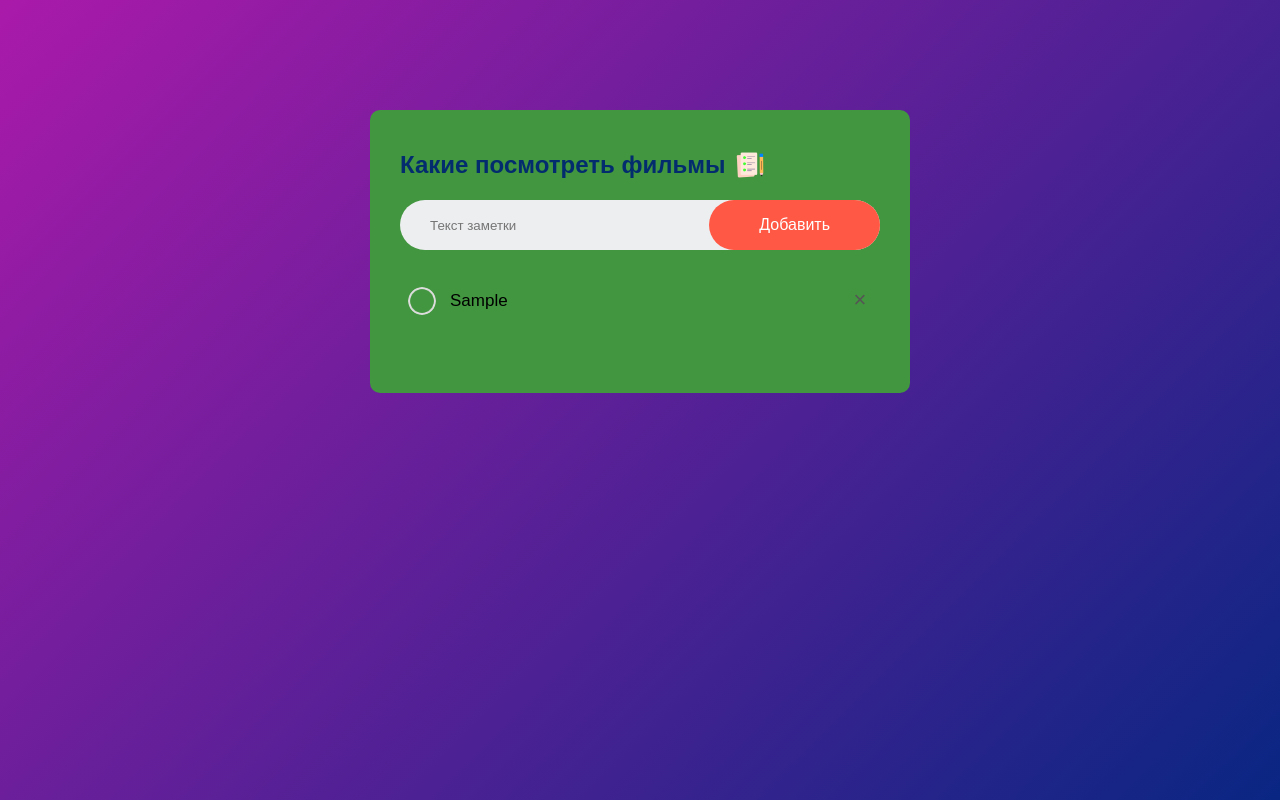
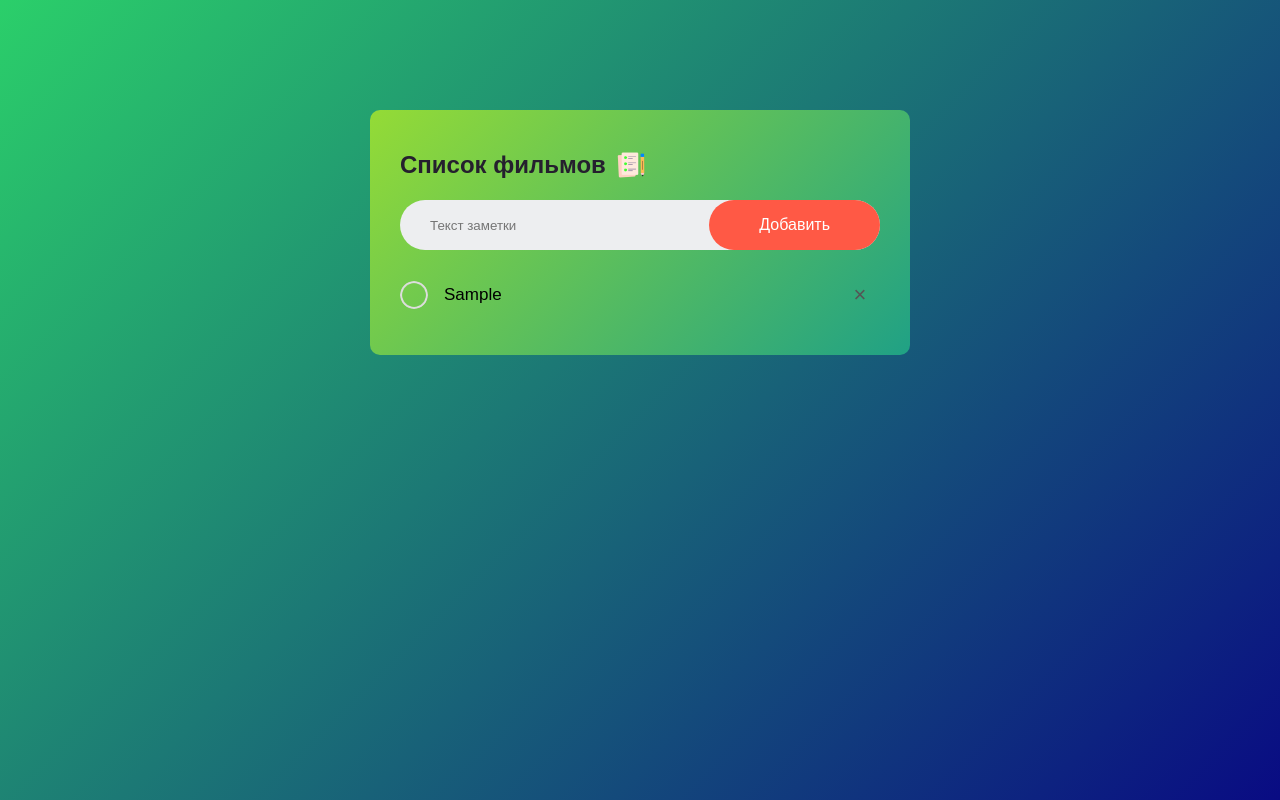
Before and after one commit to Orehnik/module3_Movie_List, a plain HTML site: page index.html in a window 1280 px wide. Both pictures are taken after typing "Sample" into the empty fields and a click on the button "Добавить". Drawn offline with Linux system fonts and the light colour scheme.

Commit message:
Add files via upload

```diff
--- a/index.css
+++ b/index.css
@@ -1,4 +1,4 @@
-*{
+* {
     margin: 0;
     padding: 0;
     font-family: 'Poppins', sans-serif;
@@ -8,21 +8,44 @@
 .container {
     width: 100%;
     min-height: 100vh;
-    background: linear-gradient(135deg, #aa1aaa, #092683);
-    padding:  10px;
+    /* background: linear-gradient(135deg, #aa1aaa, #092683); */
+    background: linear-gradient(135deg, #2bcf6a, #090b83);
+    padding: 10px;
 }
 
 .todo-app {
     width: 100%;
     max-width: 540px;
-    background: #42963f ;
+    /* background: #42963f; */
+    background: #9e9993;
+    background: linear-gradient(135deg, #94db36, #20a185);
     margin: 100px auto 20px;
-    padding: 40px 30px 70px;
+    padding: 40px 30px 40px;
     border-radius: 10px;
 }
 
+.box-list-container {
+    overflow: auto;
+    max-height: 480px;
+}
+
+.box-list-container::-webkit-scrollbar-track {
+    background-color: #e6f7bd;
+    border-radius: 20px;
+}
+
+.box-list-container::-webkit-scrollbar {
+    width: 20px;
+}
+
+.box-list-container::-webkit-scrollbar-thumb {
+    background-color: #e49945;
+    border-radius: 20px;
+}
+
 .todo-app h2 {
-    color: #022c6e;
+    /* color: #022c6e; */
+    color: #25202e;
     display: flex;
     align-items: center;
     margin-bottom: 20px;
@@ -63,53 +86,56 @@
     border-radius: 40px;
 }
 
-ul li {
-    list-style: none;
+.new-task {
+    display: flex;
+    flex-direction: row;
+    justify-content: center;
+    align-items: center;
+}
+
+.new-task-jr.label {
+    flex-grow: 1;
     font-size: 17px;
-    padding: 16px 40px 12px 50px;
-    user-select: none;
-    cursor: pointer;
-    position: relative;
+    padding-left: 16px;
     overflow-wrap: break-word;
 }
 
+.new-task-jr.checked {
+    color: #555;
+    text-decoration: line-through;
+}
 
-
-ul li::before {
+.new-task-jr.check-button {
+    user-select: none;
+    cursor: pointer;
     content: '';
-    position: absolute;
     height: 28px;
     width: 28px;
     border-radius: 50%;
-    background-image: url(images/unchecked.png);
     background-size: cover;
     background-position: center;
-    top: 12px;
-    left: 8px;
-
 }
 
-ul li.checked {
-    color: #555;
-    text-decoration: line-through;
+.new-task-jr.check-button.unchecked {
+    background-image: url(images/unchecked.png);
 }
-ul li.checked::before {
+
+.new-task-jr.check-button.checked {
     background-image: url(images/checked.png);
 }
 
-ul li span{
-    position: absolute;
-    right: 0;
-    top: 5px;
+.new-task-jr.remove-button {
+    user-select: none;
+    cursor: pointer;
     width: 40px;
     height: 40px;
+    line-height: 40px;
     font-size: 22px;
     color: #555;
-    line-height: 40px;
     text-align: center;
     border-radius: 50%;
 }
 
-ul li span:hover{
+.new-task-jr.remove-button:hover {
     background: #edeef0;
 }
--- a/index.html
+++ b/index.html
@@ -3,22 +3,20 @@
 <head>
     <meta charset="UTF-8">
     <meta name="viewport" content="width=device-width, initial-scale=1.0">
-    <title>Document</title>
+    <title>To Do</title>
     <link rel="stylesheet" href="index.css">
 </head>
 <body>
 <div class="container">
     <div class="todo-app">
-        <h2>Какие посмотреть фильмы <img src="images/icon.png"></h2>
+        <h2>Список фильмов <img src="images/icon.png"></h2>
         <div class="row">
             <input class="input-box"  type="text" id="input-box" placeholder="Текст заметки">
             <button onclick="addTask()" class="add_btn">Добавить</button>
         </div>
-        <ul id="list-container">
-            <!-- <li class="checked">Task 1</li>
-            <li>Task 2</li>
-            <li>Task 3</li> -->
-        </ul>
+        <div class="box-list-container">
+            <div id="list-container"></div>
+        </div>
     </div>
 </div>
 <script src="index.js"></script>
--- a/index.js
+++ b/index.js
@@ -1,41 +1,67 @@
-let tasks = [];
-
+let todos = [];
+let todoIdGlobalCounter = 0
 const inputBox = document.getElementById("input-box");
 const listContainer = document.getElementById("list-container");
 
 function addTask() {
+
     let inputText = inputBox.value.trim();
-    if(!inputText){
-        alert("Нужно что-то написать");
-    }
-    else{
-        let li = document.createElement("li");
-        li.innerHTML = inputBox.value.trim();
-        listContainer.appendChild(li);
-        let span = document.createElement("span");
-        span.innerHTML = "\u00d7"
-        li.appendChild(span);
-    }
-    inputBox.value = "";
-    saveData ();
+
+    if (!inputText) {
+        alert("Нужно что-то написать!");
+    } else {
+
+        let todo = {
+            id: todoIdGlobalCounter++,
+            content: inputText,
+            checked: false
+        };
+
+        todos.unshift(todo);
+        inputBox.value = "";
+
+        update();
+    };
 }
 
+function renderToDo() {
+    listContainer.innerHTML = ''
+    todos.forEach((task) => {
+        const taskItem = createChild(listContainer, 'div', 'new-task', '')
+        const checkClassName = task.checked ? ' checked' : ' unchecked'
 
-listContainer.addEventListener("click", function (e) {
-    if(e.target.tagName === "LI"){
-        e.target.classList.toggle("checked");
-        saveData ();
-    }
-    else if(e.target.tagName === "SPAN") {
-        e.target.parentElement.remove();
-        saveData ();
-    }
-}, false);
+        createChild(taskItem, 'span', 'new-task-jr check-button' + checkClassName, '', () => { task.checked = !task.checked; update(); })
+        createChild(taskItem, 'span', 'new-task-jr label' + checkClassName, task.content);
+        createChild(taskItem, 'span', 'new-task-jr remove-button', '\u00d7', () => { todos = todos.filter(item => item.id !== task.id); update(); })
+    })
+}
 
-function saveData () {
-    localStorage.setItem ("data", listContainer.innerHTML);
+function createChild(parent, tag, classString, content, onClickHandler) {
+    const newElement = document.createElement(tag)
+    newElement.className = classString
+    newElement.addEventListener("click", onClickHandler)
+    newElement.innerHTML = content
+
+    parent.appendChild(newElement)
+
+    return newElement
 }
-function showTaask() {
-    listContainer.innerHTML = localStorage.getItem("data");
+
+function saveToLocalStorage() {
+    localStorage.setItem('todos', JSON.stringify(todos));
 }
-showTaask();
+
+function getFromLocalStorage() {
+    if (localStorage.getItem('todos')) {
+        todos = JSON.parse(localStorage.getItem('todos'));
+    };
+    return todos;
+}
+
+function update() {
+    saveToLocalStorage();
+    renderToDo();
+}
+
+getFromLocalStorage();
+renderToDo();
```
